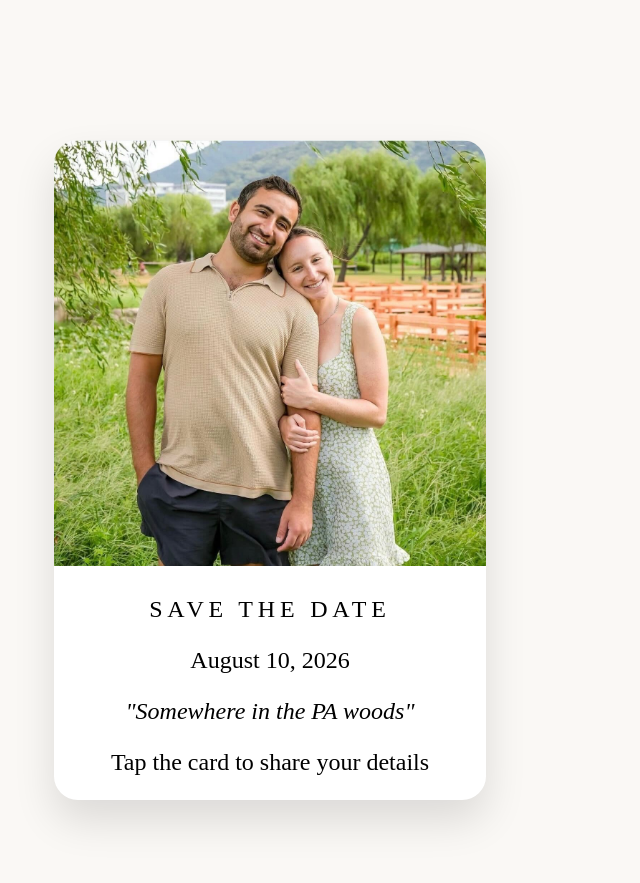
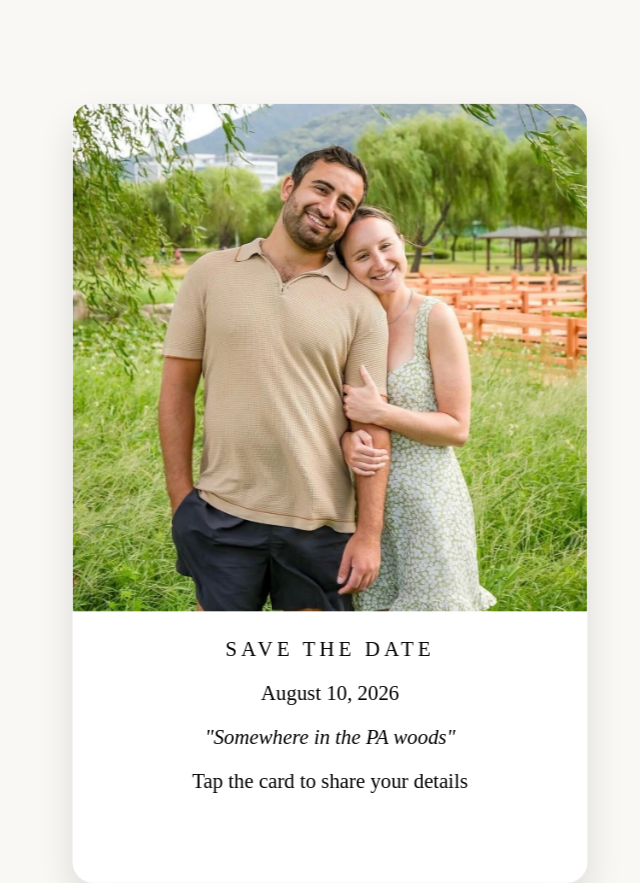
Before and after one commit to RoySchor/nadav-hannah-wedding-websites, a React (Vite) app in the folder save-the-date/: page / in a window 1280 px wide. Shown: the whole page, without its empty margins (290-930 px from the left). Before the commit the page ends 816 px from the top, so only its background shows below. Built offline with nearby package versions, Linux system fonts and the light colour scheme.

Commit message:
making the transitions cleaner and smoother

```diff
--- a/save-the-date/src/App.jsx
+++ b/save-the-date/src/App.jsx
@@ -12,8 +12,8 @@ export default function App() {
   const [submitted, setSubmitted] = useState(false);
 
   useEffect(() => {
-    const t1 = setTimeout(() => setPhase("open"), 2500);
-    const t2 = setTimeout(() => setPhase("letterOut"), 2500 + 800);
+    const t1 = setTimeout(() => setPhase("open"), 1200);
+    const t2 = setTimeout(() => setPhase("letterOut"), 1200 + 700);
     return () => (clearTimeout(t1), clearTimeout(t2));
   }, []);
 
--- a/save-the-date/src/components/EnvelopeClassic.jsx
+++ b/save-the-date/src/components/EnvelopeClassic.jsx
@@ -11,9 +11,8 @@ export default function EnvelopeClassic({ phase, children }) {
   // optional: scale wrapper responsively
   const style = useMemo(
     () => ({
-      // base size; wrapper will scale down on small screens
-      "--env-w": "320px",
-      "--env-h": "220px",
+      "--env-w": "440px",
+      "--env-h": "300px",
     }),
     []
   );
--- a/save-the-date/src/index.css
+++ b/save-the-date/src/index.css
@@ -30,9 +30,9 @@ body {
   position: absolute;
   inset: 0;
   border-top: calc(var(--h) / 2) solid transparent;
-  border-right: calc(var(--w) / 2) solid #e8edf2; /* right panel */
-  border-bottom: calc(var(--h) / 2) solid #e8edf2; /* bottom panel */
-  border-left: calc(var(--w) / 2) solid #dfe9f5; /* left panel */
+  border-right: calc(var(--w) / 2) solid #aad4fe; /* right panel */
+  border-bottom: calc(var(--h) / 2) solid #aad4fe; /* bottom panel */
+  border-left: calc(var(--w) / 2) solid #aad4fe; /* left panel */
   border-radius: 10px;
   z-index: 3;
 }
@@ -52,7 +52,7 @@ body {
 }
 
 .env-wrapper .lid.one {
-  border-top: calc(var(--h) / 2) solid #f6f7fb;
+  border-top: calc(var(--h) / 2) solid #a2b8f9;
   transform: rotateX(0deg);
   z-index: 4;
   transition-delay: 0.25s;
@@ -61,7 +61,7 @@ body {
 
 .env-wrapper .lid.two {
   opacity: 0;
-  border-top: calc(var(--h) / 2) solid #eceff6; /* back of flap */
+  border-top: calc(var(--h) / 2) solid #a2b8f9e8; /* back of flap */
   transform: rotateX(90deg);
   transition:
     transform var(--lid-two-dur) linear,
@@ -79,20 +79,6 @@ body {
   padding-top: 16%;
   height: 50%;
   overflow: hidden;
-}
-
-/* Gold liner revealed when open (under the flap area) */
-.env-wrapper::before {
-  content: "";
-  position: absolute;
-  left: 6%;
-  right: 6%;
-  top: 4%;
-  height: 42%;
-  border-top-left-radius: 12px;
-  border-top-right-radius: 12px;
-  background: linear-gradient(145deg, rgba(253, 230, 138, 0.9), rgba(245, 208, 66, 0.6));
-  z-index: 2;
 }
 
 /* The letter/card */
@@ -155,7 +141,7 @@ body {
 }
 
 .phase-letterOut .letter {
-  transform: translateY(calc(-1 * (var(--h) * 0.45))) scale(1.5);
+  transform: translateY(calc(-1 * (var(--h) * 0.45))) scale(1.3);
   z-index: 10;
   transition: transform 0.6s ease 0.1s;
 }
```
